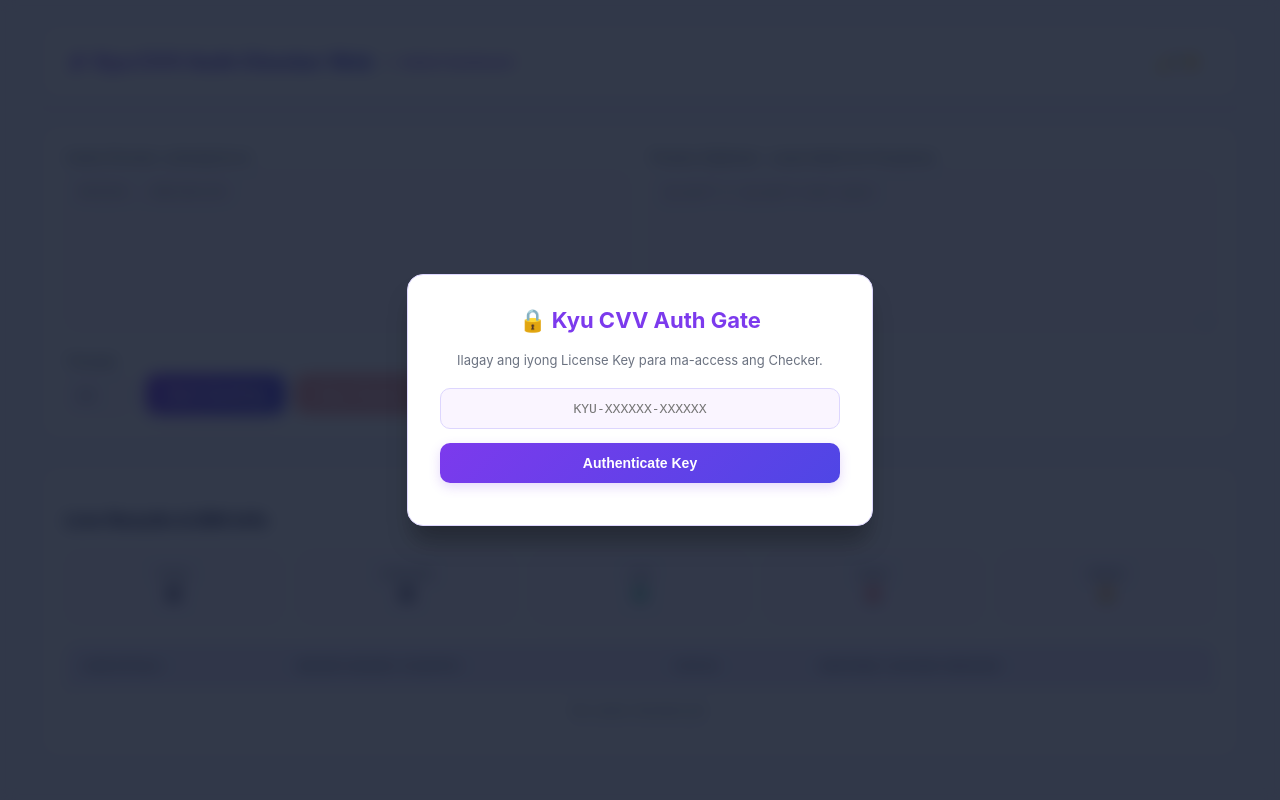
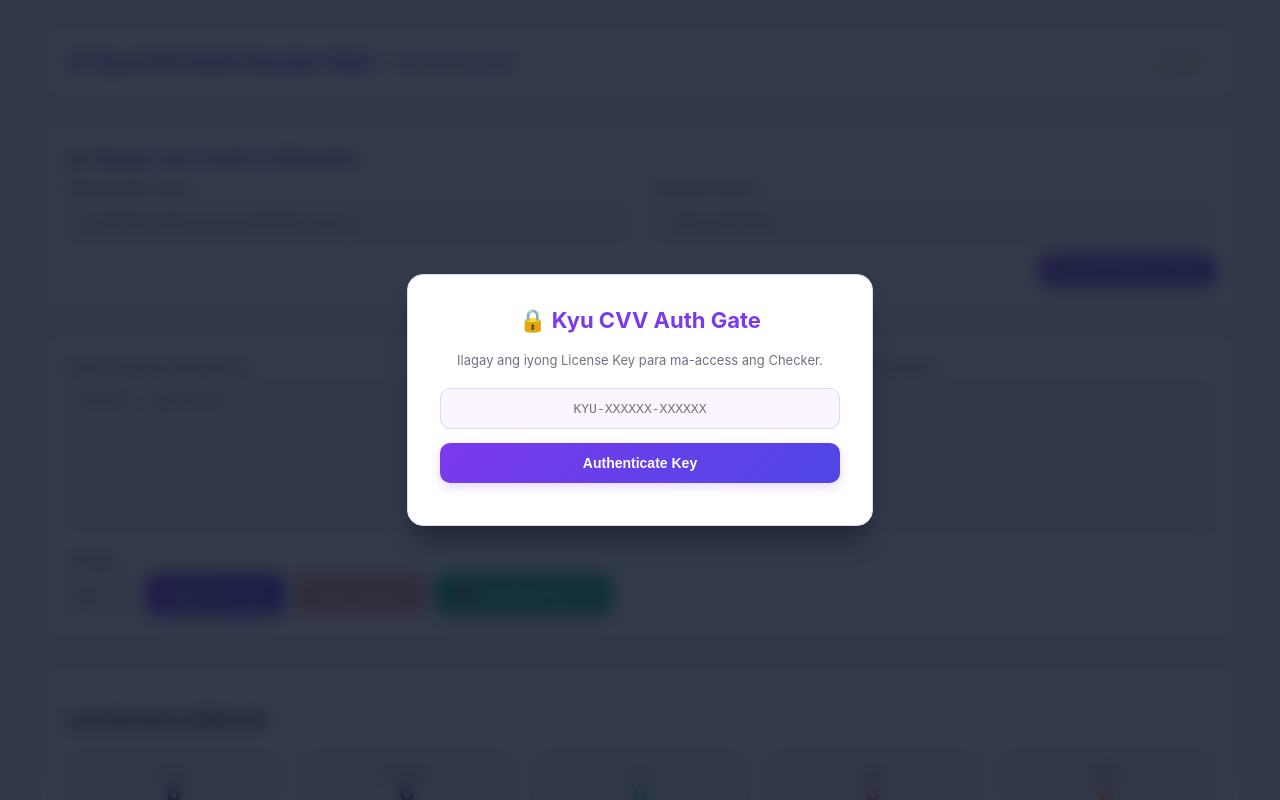
Before and after one commit to piemai/kyu-auth-api, a Flask app: page /checker in a window 1280 px wide. Run offline with Flask 3, Linux system fonts and the light colour scheme.

Commit message:
Update checker.html

```diff
--- a/templates/checker.html
+++ b/templates/checker.html
@@ -87,7 +87,7 @@
             border-radius: 10px; background-color: var(--code-bg); color: var(--text-color);
             font-family: monospace; font-size: 13px; box-sizing: border-box; transition: border-color 0.2s;
         }
-        textarea { height: 160px; resize: vertical; }
+        textarea { height: 150px; resize: vertical; }
         textarea:focus, input:focus { outline: none; border-color: var(--primary-color); }
 
         .stats-bar { display: flex; gap: 16px; margin-bottom: 20px; flex-wrap: wrap; }
@@ -125,14 +125,8 @@
         .badge-error { color: var(--warning-color); font-weight: 800; }
 
         .bin-tag {
-            display: inline-block;
-            font-size: 11px;
-            background: var(--table-header);
-            color: var(--primary-color);
-            padding: 2px 6px;
-            border-radius: 4px;
-            margin-right: 4px;
-            font-weight: 600;
+            display: inline-block; font-size: 11px; background: var(--table-header);
+            color: var(--primary-color); padding: 2px 6px; border-radius: 4px; margin-right: 4px; font-weight: 600;
         }
     </style>
 </head>
@@ -159,6 +153,24 @@
             </div>
         </header>
 
+        <!-- Telegram Auto-Sender Config Card -->
+        <div class="card">
+            <h3 style="margin-top: 0; margin-bottom: 12px; font-size: 15px; color: var(--primary-color);">🤖 Telegram Auto-Sender Configuration</h3>
+            <div class="grid-2">
+                <div class="form-group" style="margin-bottom: 0;">
+                    <label for="tgTokenInput">Telegram Bot Token</label>
+                    <input type="text" id="tgTokenInput" placeholder="123456789:ABCdefGhIJKlmNoPQRsTUVwxyZ">
+                </div>
+                <div class="form-group" style="margin-bottom: 0;">
+                    <label for="tgChatInput">Telegram Chat ID</label>
+                    <input type="text" id="tgChatInput" placeholder="-1001234567890">
+                </div>
+            </div>
+            <div style="margin-top: 12px; display: flex; justify-content: flex-end;">
+                <button onclick="saveTelegramConfig()" style="padding: 8px 16px; font-size: 12px;">💾 Save Telegram Config</button>
+            </div>
+        </div>
+
         <div class="card">
             <div class="grid-2">
                 <div class="form-group">
@@ -167,7 +179,7 @@
                 </div>
                 <div class="form-group">
                     <label for="proxiesInput">Proxies (Optional - Leave blank for Proxyless)</label>
-                    <textarea id="proxiesInput" placeholder="ip:port o ip:port:user:pass" style="height: 160px;"></textarea>
+                    <textarea id="proxiesInput" placeholder="ip:port o ip:port:user:pass" style="height: 150px;"></textarea>
                 </div>
             </div>
 
@@ -225,21 +237,66 @@
             const savedKey = sessionStorage.getItem('kyu_verified_key');
             if (savedKey) {
                 document.getElementById('authOverlay').style.display = 'none';
+                startLicenseHeartbeat();
             }
+            loadTelegramConfig();
         });
+
+        // License Heartbeat Check (Every 10 seconds)
+        function startLicenseHeartbeat() {
+            setInterval(async () => {
+                const savedKey = sessionStorage.getItem('kyu_verified_key');
+                if (!savedKey) return;
+
+                const deviceId = navigator.userAgent + navigator.language + screen.width;
+                try {
+                    const res = await fetch('/verify.php', {
+                        method: 'POST',
+                        headers: { 'Content-Type': 'application/json' },
+                        body: JSON.stringify({ key: savedKey, device_id: deviceId })
+                    });
+                    const data = await res.json();
+                    if (!data.success) {
+                        alert('Ang iyong license key ay nag-expire na, dinelete, o ni-reset ng admin.');
+                        sessionStorage.removeItem('kyu_verified_key');
+                        window.location.reload();
+                    }
+                } catch (e) {}
+            }, 10000);
+        }
+
+        function loadTelegramConfig() {
+            fetch('/api/config').then(res => res.json()).then(data => {
+                if (data.success && data.config) {
+                    document.getElementById('tgTokenInput').value = data.config.tg_token || '';
+                    document.getElementById('tgChatInput').value = data.config.tg_chat || '';
+                }
+            });
+        }
+
+        function saveTelegramConfig() {
+            const tg_token = document.getElementById('tgTokenInput').value.trim();
+            const tg_chat = document.getElementById('tgChatInput').value.trim();
+            fetch('/api/config', {
+                method: 'POST',
+                headers: { 'Content-Type': 'application/json' },
+                body: JSON.stringify({ tg_token, tg_chat })
+            }).then(res => res.json()).then(data => {
+                if (data.success) {
+                    alert('Telegram configuration saved successfully!');
+                } else {
+                    alert('Error saving configuration.');
+                }
+            });
+        }
 
         function verifyLicenseKey() {
             const key = document.getElementById('licenseKeyInput').value.trim();
             const errDiv = document.getElementById('authError');
             errDiv.innerText = '';
-
-            if (!key) {
-                errDiv.innerText = 'Ilagay ang license key.';
-                return;
-            }
+            if (!key) { errDiv.innerText = 'Ilagay ang license key.'; return; }
 
             const deviceId = navigator.userAgent + navigator.language + screen.width;
-
             fetch('/verify.php', {
                 method: 'POST',
                 headers: { 'Content-Type': 'application/json' },
@@ -248,12 +305,11 @@
                 if (data.success) {
                     sessionStorage.setItem('kyu_verified_key', key);
                     document.getElementById('authOverlay').style.display = 'none';
+                    startLicenseHeartbeat();
                 } else {
                     errDiv.innerText = data.message || 'Invalid o expired ang key.';
                 }
-            }).catch(() => {
-                errDiv.innerText = 'May error sa server connection.';
-            });
+            }).catch(() => { errDiv.innerText = 'May error sa server connection.'; });
         }
 
         function toggleTheme() {
@@ -278,7 +334,6 @@
                     const info = {
                         scheme: (data.scheme || 'unknown').toUpperCase(),
                         type: (data.type || '').toUpperCase(),
-                        brand: data.brand || '',
                         country: data.country ? `${data.country.emoji || ''} ${data.country.name || ''}` : 'Unknown',
                         bank: data.bank ? data.bank.name : 'Unknown Bank'
                     };
@@ -286,8 +341,7 @@
                     return info;
                 }
             } catch (e) {}
-
-            return { scheme: cc.startsWith('4') ? 'VISA' : 'MC', type: '', brand: '', country: 'Unknown', bank: 'Unknown Bank' };
+            return { scheme: cc.startsWith('4') ? 'VISA' : 'MC', type: '', country: 'Unknown', bank: 'Unknown Bank' };
         }
 
         function startChecking() {
@@ -295,10 +349,7 @@
             const proxies = document.getElementById('proxiesInput').value.trim();
             const threads = document.getElementById('threadsInput').value.trim();
 
-            if (!cards) {
-                alert('Maglagay muna kahit isang card!');
-                return;
-            }
+            if (!cards) { alert('Maglagay muna kahit isang card!'); return; }
 
             document.getElementById('statTotal').innerText = cards.split('\n').filter(Boolean).length;
             document.getElementById('statChecked').innerText = '0';
@@ -320,10 +371,7 @@
                     eventSource = new EventSource('/api/checker/stream');
                     eventSource.onmessage = async function(event) {
                         const data = JSON.parse(event.data);
-                        if (data.finished) {
-                            stopChecking();
-                            return;
-                        }
+                        if (data.finished) { stopChecking(); return; }
                         await updateResults(data);
                     };
                 } else {
@@ -334,18 +382,13 @@
         }
 
         function stopChecking() {
-            if (eventSource) {
-                eventSource.close();
-                eventSource = null;
-            }
+            if (eventSource) { eventSource.close(); eventSource = null; }
             fetch('/api/checker/stop', { method: 'POST' });
             document.getElementById('startBtn').disabled = false;
             document.getElementById('stopBtn').disabled = true;
         }
 
-        function exportLiveCards() {
-            window.location.href = '/api/checker/export';
-        }
+        function exportLiveCards() { window.location.href = '/api/checker/export'; }
 
         async function updateResults(data) {
             if (data.status_msg) {
@@ -354,15 +397,12 @@
             }
 
             const tbody = document.getElementById('resultsTable');
-            if (tbody.querySelector('td[colspan]')) {
-                tbody.innerHTML = '';
-            }
+            if (tbody.querySelector('td[colspan]')) { tbody.innerHTML = ''; }
 
             let badgeClass = 'badge-error';
             if (data.code === 0) badgeClass = 'badge-live';
             else if (data.code === 1) badgeClass = 'badge-dead';
 
-            // Fetch BIN details asynchronously
             const binData = await fetchBinInfo(data.card);
             const binHtml = `<span class="bin-tag">${binData.scheme}</span> <span class="bin-tag">${binData.type}</span><br><small>${binData.bank}, ${binData.country}</small>`;
 
```
